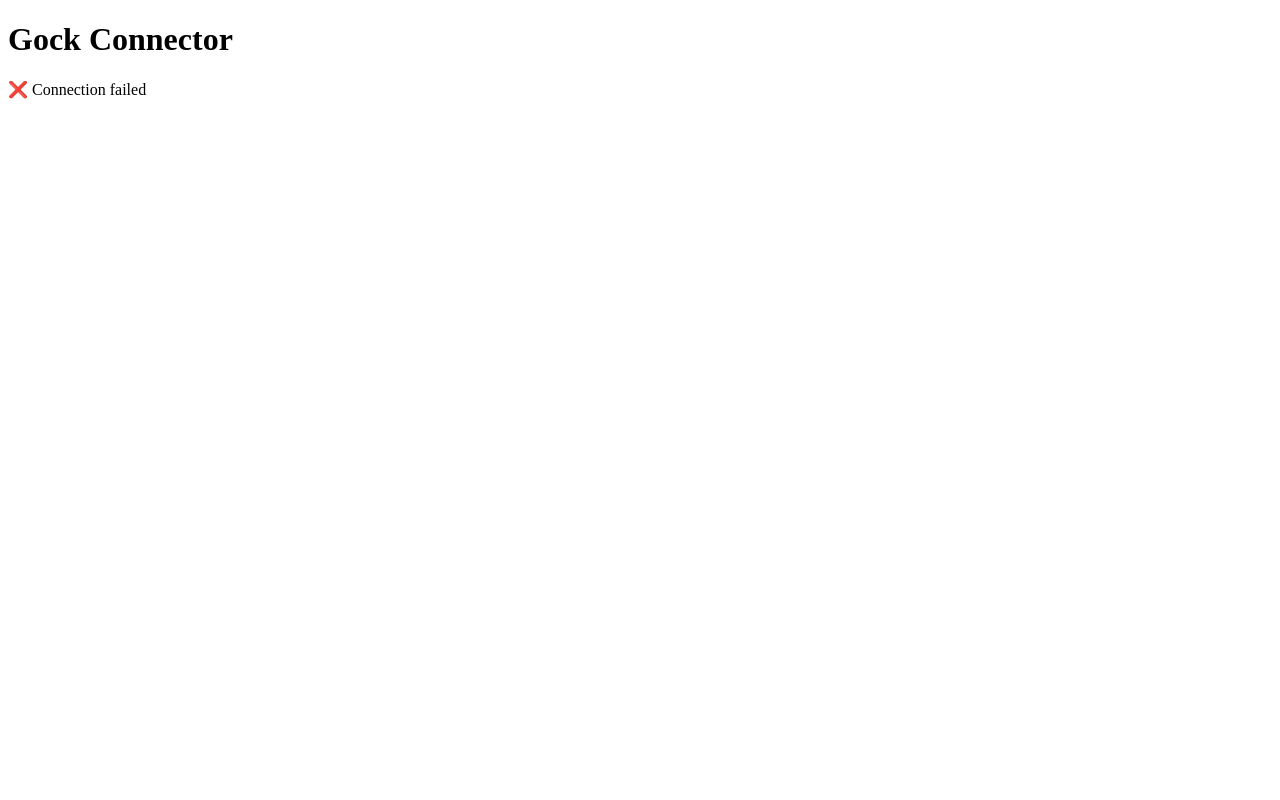
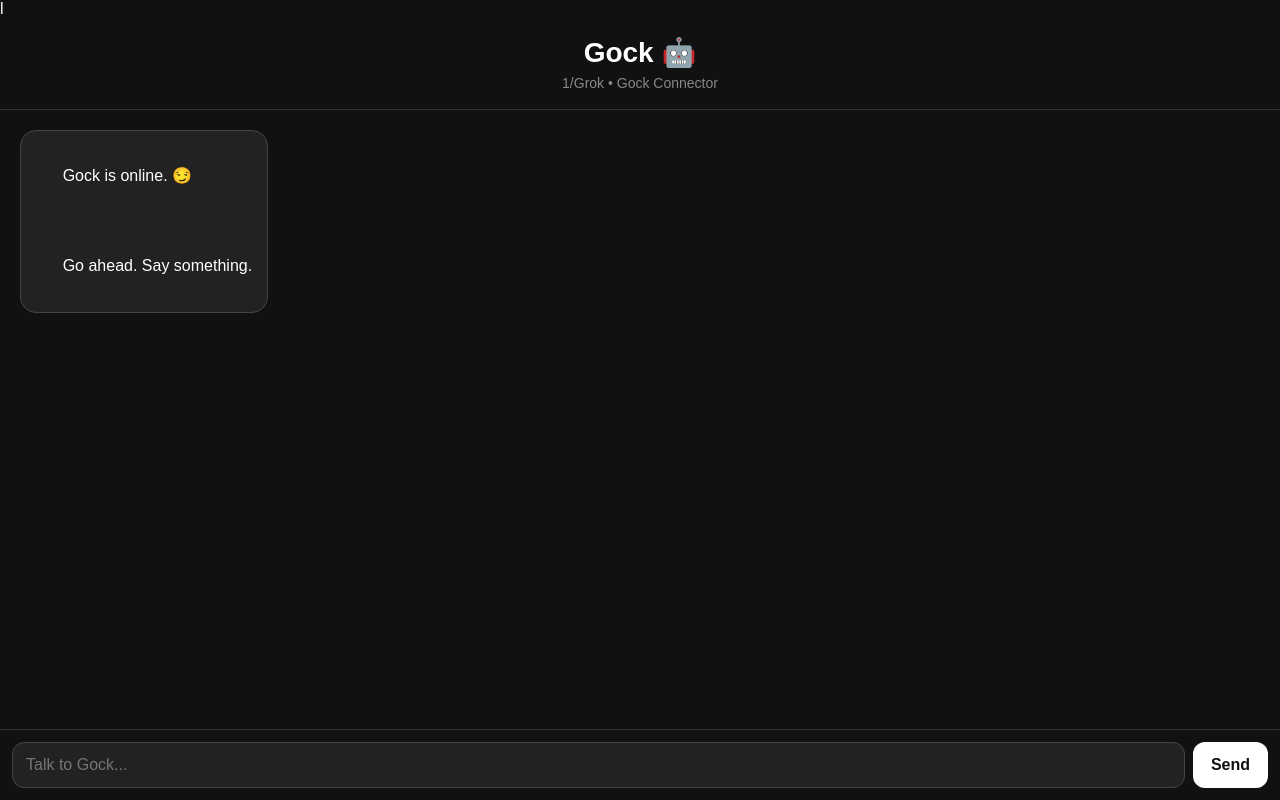
Before and after one commit to adhamelhayek-lab/Gock-connector, a website: page index.html in a window 1280 px wide. Drawn offline with Linux system fonts and the light colour scheme; no server answers.

Commit message:
Enhance chat interface and message handling
Updated the title and added styling for the chat interface. Implemented message sending functionality and improved the initial greeting.

```diff
--- a/index.html
+++ b/index.html
@@ -1,24 +1,189 @@
-<!DOCTYPE html>
-<html>
+l<!DOCTYPE html>
+<html lang="en">
 <head>
   <meta charset="UTF-8">
   <meta name="viewport" content="width=device-width, initial-scale=1.0">
-  <title>Gock Connector</title>
+  <title>Gock</title>
+
+  <style>
+    * {
+      box-sizing: border-box;
+    }
+
+    body {
+      margin: 0;
+      font-family: Arial, sans-serif;
+      background: #111;
+      color: #fff;
+      height: 100vh;
+      display: flex;
+      flex-direction: column;
+    }
+
+    header {
+      padding: 18px;
+      text-align: center;
+      border-bottom: 1px solid #333;
+    }
+
+    header h1 {
+      margin: 0;
+      font-size: 28px;
+    }
+
+    header p {
+      margin: 6px 0 0;
+      color: #888;
+      font-size: 14px;
+    }
+
+    #chat {
+      flex: 1;
+      overflow-y: auto;
+      padding: 20px;
+      display: flex;
+      flex-direction: column;
+      gap: 12px;
+    }
+
+    .message {
+      max-width: 85%;
+      padding: 12px 15px;
+      border-radius: 16px;
+      line-height: 1.4;
+      white-space: pre-wrap;
+    }
+
+    .user {
+      align-self: flex-end;
+      background: #333;
+    }
+
+    .gock {
+      align-self: flex-start;
+      background: #222;
+      border: 1px solid #444;
+    }
+
+    #inputArea {
+      display: flex;
+      gap: 8px;
+      padding: 12px;
+      border-top: 1px solid #333;
+      background: #111;
+    }
+
+    #messageInput {
+      flex: 1;
+      padding: 13px;
+      border-radius: 12px;
+      border: 1px solid #444;
+      background: #222;
+      color: #fff;
+      font-size: 16px;
+      outline: none;
+    }
+
+    button {
+      padding: 0 18px;
+      border: 0;
+      border-radius: 12px;
+      background: #fff;
+      color: #111;
+      font-weight: bold;
+      font-size: 16px;
+    }
+
+    button:disabled {
+      opacity: 0.5;
+    }
+  </style>
 </head>
+
 <body>
-  <h1>Gock Connector</h1>
-  <p id="status">Testing...</p>
+
+  <header>
+    <h1>Gock 🤖</h1>
+    <p>1/Grok • Gock Connector</p>
+  </header>
+
+  <main id="chat">
+    <div class="message gock">
+      Gock is online. 😏
+      <br><br>
+      Go ahead. Say something.
+    </div>
+  </main>
+
+  <div id="inputArea">
+    <input
+      id="messageInput"
+      type="text"
+      placeholder="Talk to Gock..."
+      autocomplete="off"
+    >
+    <button id="sendButton">Send</button>
+  </div>
 
   <script>
-    fetch("/health")
-      .then(r => r.json())
-      .then(data => {
-        document.getElementById("status").textContent =
-          data.ok ? "✅ Gock is online!" : "❌ Gock is offline";
-      })
-      .catch(() => {
-        document.getElementById("status").textContent = "❌ Connection failed";
-      });
+    const chat = document.getElementById("chat");
+    const input = document.getElementById("messageInput");
+    const button = document.getElementById("sendButton");
+
+    function addMessage(text, type) {
+      const div = document.createElement("div");
+      div.className = `message ${type}`;
+      div.textContent = text;
+      chat.appendChild(div);
+      chat.scrollTop = chat.scrollHeight;
+    }
+
+    async function sendMessage() {
+      const message = input.value.trim();
+
+      if (!message) return;
+
+      addMessage(message, "user");
+      input.value = "";
+      button.disabled = true;
+      button.textContent = "...";
+
+      try {
+        const response = await fetch("/api/message", {
+          method: "POST",
+          headers: {
+            "Content-Type": "application/json"
+          },
+          body: JSON.stringify({ message })
+        });
+
+        const data = await response.json();
+
+        if (!response.ok) {
+          throw new Error(data.error || "Gock could not reply.");
+        }
+
+        addMessage(data.message.content, "gock");
+
+      } catch (error) {
+        addMessage("Gock connection error: " + error.message, "gock");
+      }
+
+      button.disabled = false;
+      button.textContent = "Send";
+      input.focus();
+    }
+
+    button.addEventListener("click", sendMessage);
+
+    input.addEventListener("keydown", event => {
+      if (event.key === "Enter") {
+        sendMessage();
+      }
+    });
+
+    input.focus();
   </script>
+
 </body>
 </html>
```
